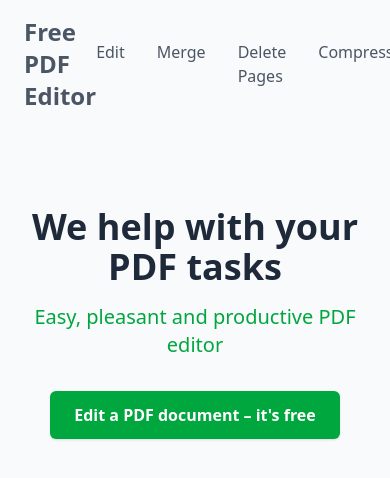
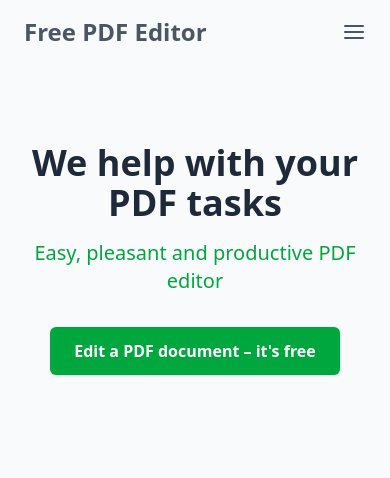
Before and after one commit to YamaniYassine/PDF-editor-web-app, a Next.js app in the folder pdf-editor-frontend/: page / in a window 390 px wide. Shown: the top 478 px of the page. Built offline with nearby package versions, Linux system fonts and the light colour scheme.

Commit message:
improving navbar to support mobiles/tablets

```diff
--- a/pdf-editor-frontend/package.json
+++ b/pdf-editor-frontend/package.json
@@ -18,6 +18,7 @@
     "postcss": "^8.5.3",
     "react": "^19.0.0",
     "react-dom": "^19.0.0",
+    "react-icons": "^5.5.0",
     "react-pdf": "^9.2.1"
   },
   "devDependencies": {
--- a/pdf-editor-frontend/src/components/Hero.tsx
+++ b/pdf-editor-frontend/src/components/Hero.tsx
@@ -1,4 +1,5 @@
 import React from 'react';
+import Link from 'next/link';
 
 export default function Hero() {
   return (
@@ -11,9 +12,11 @@ export default function Hero() {
           Easy, pleasant and productive PDF editor
         </p>
         <div className="flex flex-col sm:flex-row justify-center items-center gap-4">
+        <Link href="/edit">
           <button className="bg-green-600 hover:bg-green-700 text-white font-semibold px-6 py-3 rounded-md shadow">
             Edit a PDF document – it's free
           </button>
+        </Link>
         </div>
       </div>
     </div>
--- a/pdf-editor-frontend/src/components/Navbar.tsx
+++ b/pdf-editor-frontend/src/components/Navbar.tsx
@@ -1,19 +1,46 @@
-import React from 'react';
+'use client';
+import React, { useState } from 'react';
 import Link from 'next/link';
+import { FiMenu, FiX } from 'react-icons/fi';
 
 export default function Navbar() {
+  const [isOpen, setIsOpen] = useState(false);
+
+  const toggleMenu = () => setIsOpen(!isOpen);
+
   return (
-    <nav className="w-full  px-6 py-4 flex justify-between items-center bg-gray-50">
+    <nav className="w-full bg-gray-50 relative z-50">
+      <div className="max-w-screen-xl mx-auto w-full px-6 py-4 flex justify-between items-center">
         <Link href="/" className="text-2xl font-bold text-gray-600">
           Free PDF Editor
         </Link>
 
-      <div className="flex space-x-8 text-gray-600 font-medium">
+        <button
+          className="sm:hidden text-2xl text-gray-600"
+          onClick={toggleMenu}
+          aria-label="Toggle Menu"
+        >
+          {isOpen ? <FiX /> : <FiMenu />}
+        </button>
+
+        {/* Desktop menu version */}
+        <div className="hidden sm:flex space-x-8 text-gray-600 font-medium">
           <Link href="/edit" className="hover:text-gray-800 hover:font-bold transition">Edit</Link>
           <Link href="/merge" className="hover:text-gray-800 hover:font-bold transition">Merge</Link>
           <Link href="/delete" className="hover:text-gray-800 hover:font-bold transition">Delete Pages</Link>
           <Link href="/compress" className="hover:text-gray-800 hover:font-bold transition">Compress</Link>
         </div>
+
+        {/* Mobile dropdown menu version */}
+        {isOpen && (
+          <div className="absolute top-full right-6 mt-2 bg-gray-50 flex flex-col items-end space-y-2 text-gray-600 font-medium sm:hidden shadow-lg p-4 rounded-md">
+            <Link href="/edit" onClick={() => setIsOpen(false)} className="hover:text-gray-800 hover:font-bold transition">Edit</Link>
+            <Link href="/merge" onClick={() => setIsOpen(false)} className="hover:text-gray-800 hover:font-bold transition">Merge</Link>
+            <Link href="/delete" onClick={() => setIsOpen(false)} className="hover:text-gray-800 hover:font-bold transition">Delete Pages</Link>
+            <Link href="/compress" onClick={() => setIsOpen(false)} className="hover:text-gray-800 hover:font-bold transition">Compress</Link>
+          </div>
+        )}
+      </div>
     </nav>
   );
 }
```
Also changed, not shown: 1 other file (tests, documents, lock files or other folders). Lines whose indentation alone changed are shown as unchanged.
